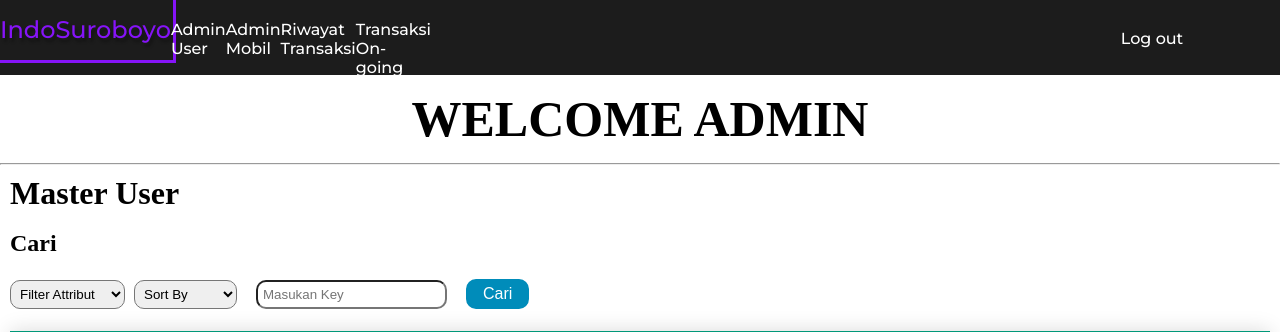
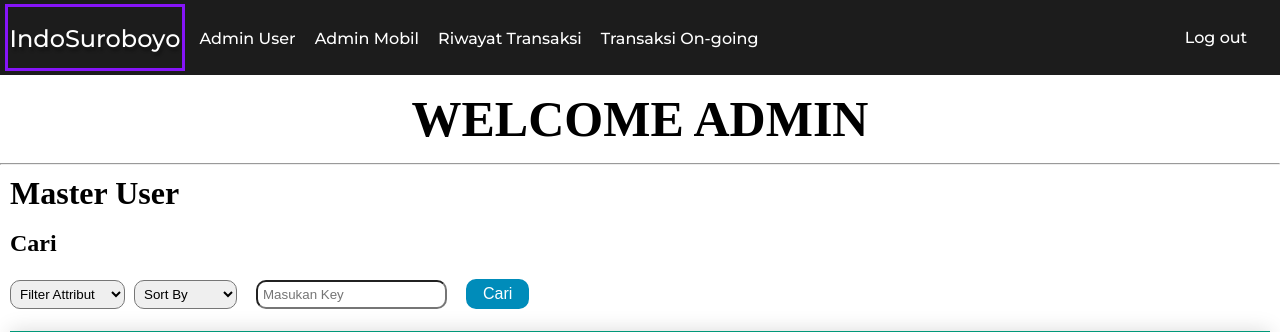
Before and after one commit to roycesteven/PROYEK-WEB, a PHP site: page /admin.php in a window 1280 px wide. Shown: the top 332 px of the page. Run offline with PHP 8.4, Linux system fonts and the light colour scheme; data comes from the database, SQL or seed files in the repository.

Commit message:
update navbar admin

```diff
--- a/admin-detail-pesanan.css
+++ b/admin-detail-pesanan.css
@@ -76,14 +76,14 @@ body{
 
 .navigation .kiri{
   display: flex;
-  width: 30%;
+  width: 60%;
   justify-content: space-around;
   box-sizing: border-box;
 }
 
 .navigation .kanan{
   display: flex;
-  width: 20%;
+  width: 10%;
   justify-content: space-around;
   box-sizing: border-box;
 }
--- a/admin-header-pesanan.css
+++ b/admin-header-pesanan.css
@@ -76,14 +76,14 @@ body{
 
 .navigation .kiri{
   display: flex;
-  width: 30%;
+  width: 60%;
   justify-content: space-around;
   box-sizing: border-box;
 }
 
 .navigation .kanan{
   display: flex;
-  width: 20%;
+  width: 10%;
   justify-content: space-around;
   box-sizing: border-box;
 }
--- a/admin-mobil.css
+++ b/admin-mobil.css
@@ -76,14 +76,14 @@ body{
 
 .navigation .kiri{
   display: flex;
-  width: 30%;
+  width: 60%;
   justify-content: space-around;
   box-sizing: border-box;
 }
 
 .navigation .kanan{
   display: flex;
-  width: 20%;
+  width: 10%;
   justify-content: space-around;
   box-sizing: border-box;
 }
--- a/admin-mobil2.css
+++ b/admin-mobil2.css
@@ -76,14 +76,14 @@ body{
 
 .navigation .kiri{
   display: flex;
-  width: 30%;
+  width: 60%;
   justify-content: space-around;
   box-sizing: border-box;
 }
 
 .navigation .kanan{
   display: flex;
-  width: 20%;
+  width: 10%;
   justify-content: space-around;
   box-sizing: border-box;
 }
--- a/admin2.css
+++ b/admin2.css
@@ -76,14 +76,14 @@ body{
 
 .navigation .kiri{
   display: flex;
-  width: 30%;
+  width: 60%;
   justify-content: space-around;
   box-sizing: border-box;
 }
 
 .navigation .kanan{
   display: flex;
-  width: 20%;
+  width: 10%;
   justify-content: space-around;
   box-sizing: border-box;
 }
--- a/produk-list.php
+++ b/produk-list.php
@@ -69,7 +69,7 @@ if(isset($_SESSION['active'])){
                                     ?>
                                     <div class="produk  animate__animated  animate__bounceIn">
                                         <a href="#" class="product link ">
-                                            <img src="Asset/mobil/<?= $value['gambar'] ?>.jpg" alt="" style="width:100%">
+                                            <img src="Asset/mobil/<?= $value['gambar'] ?>.jpg" alt="" style="height: 137px;">
                                             <div class="text">
                                                 <h1><?= $value['nama_mobil']?></h1>
                                                 <p> Rp. <?= $value['tarif_hari']?>,- per hari</p>
@@ -85,7 +85,7 @@ if(isset($_SESSION['active'])){
                                     ?>
                                     <div class="produk animate__animated  animate__bounceIn">
                                         <a href="./controller/control-details.php?action=details&id=<?=$value['id']?>" class="product">
-                                            <img src="Asset/mobil/<?= $value['id'] ?>.jpg" alt="" style="height: 137px;">
+                                            <img src="Asset/mobil/<?= $value['gambar'] ?>.jpg" alt="" style="height: 137px;">
                                             <div class="text">
                                                 <p style="font-weight: bold;"><?= $value['nama_mobil']?></p>
                                                 <p> Rp. <?= $value['tarif_hari']?> per hari</p>
```
Also changed, not shown: produk-list.css (+57 -92 lines).
